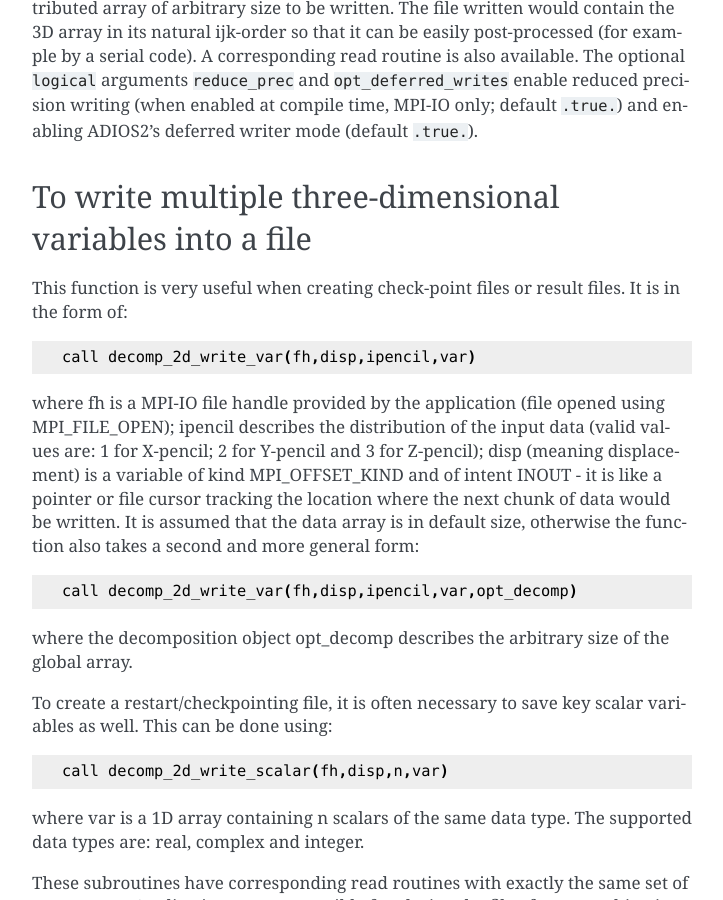
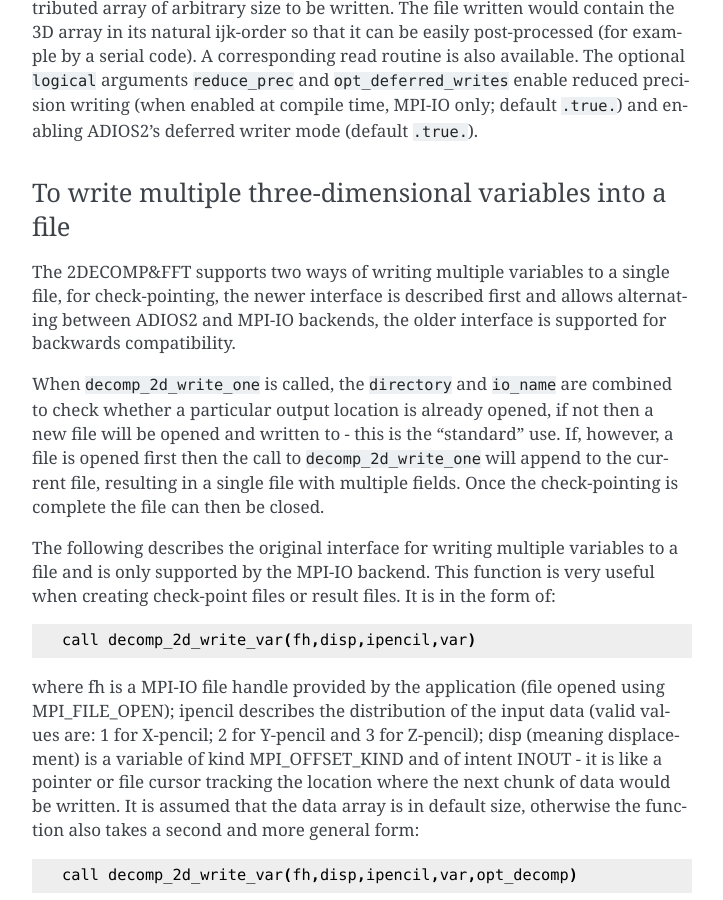
Before and after one commit to 2decomp-fft/2decomp-fft.github.io, a Sphinx documentation site: the page built from docs/source/pages/api_io.rst, in a window 1280 px wide and 900 px high, scrolled down 843 px. Shown: the whole window, without its empty margins (388-1111 px from the left). Built offline with Sphinx 7.4.7, drawn with Linux system fonts in a browser that asks for light colours.

Commit message:
Add description of writing to single file

```diff
--- a/docs/source/pages/api_io.rst
+++ b/docs/source/pages/api_io.rst
@@ -42,9 +42,22 @@ reduced precision writing (when enabled at compile time, MPI-IO only; default ``
 enabling ADIOS2's deferred writer mode (default ``.true.``).
 
 To write multiple three-dimensional variables into a file
----------------------------------------------------------
+.........................................................
 
-This function is very useful when creating check-point files or result files. It is in the form of:
+The 2DECOMP&FFT supports two ways of writing multiple variables to a single file, for check-pointing,
+the newer interface is described first and allows alternating between ADIOS2 and MPI-IO backends, the
+older interface is supported for backwards compatibility.
+
+When ``decomp_2d_write_one`` is called, the ``directory`` and ``io_name`` are combined to check
+whether a particular output location is already opened, if not then a new file will be opened and
+written to - this is the "standard" use.
+If, however, a file is opened first then the call to ``decomp_2d_write_one`` will append to the
+current file, resulting in a single file with multiple fields.
+Once the check-pointing is complete the file can then be closed.
+
+The following describes the original interface for writing multiple variables to a file and is only
+supported by the MPI-IO backend. This function is very useful when creating check-point files or
+result files. It is in the form of:
 
 ::
 
```
